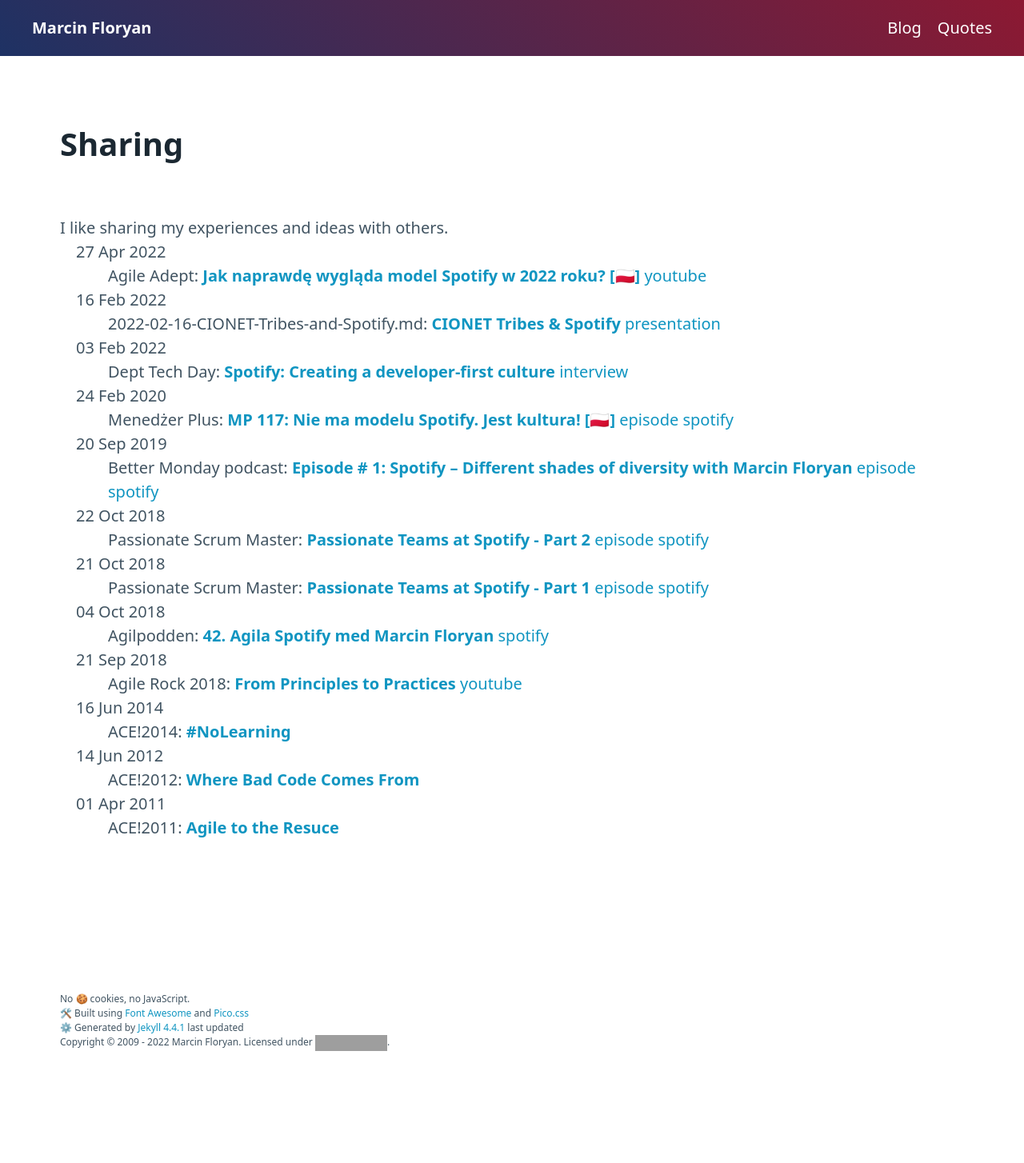
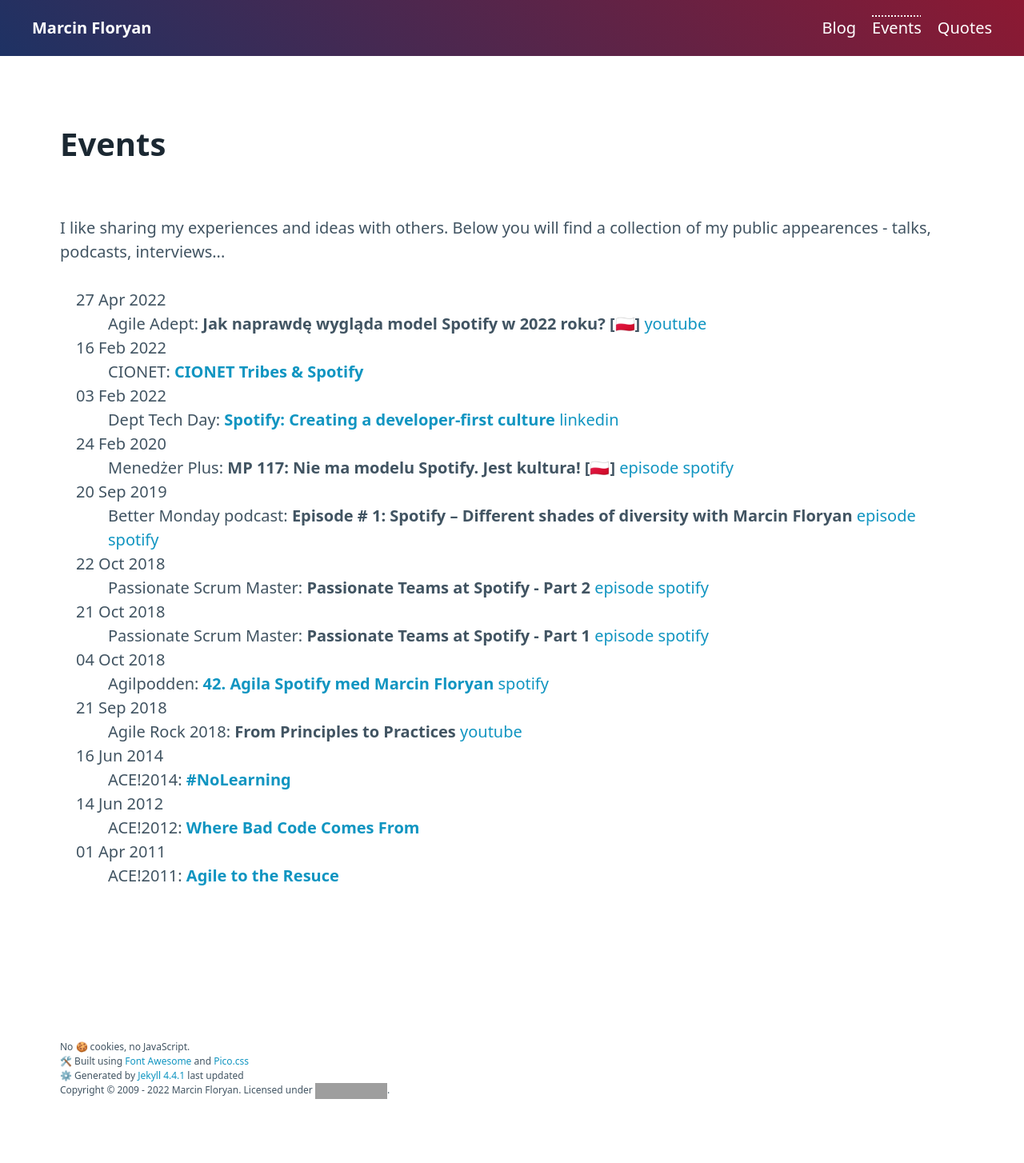
Before and after one commit to mfloryan/marcin.floryan.se, a Jekyll site: the page built from events.html, in a window 1280 px wide. Shown: the whole page at 80% size. Built offline with Jekyll 4.4.1, drawn with Linux system fonts in a browser that asks for light colours; before the commit the page ends 1394 px from its top, so only the background shows below that; grey boxes are pictures that could not be loaded.

Commit message:
Events going live

```diff
--- a/_data/nav.yaml
+++ b/_data/nav.yaml
@@ -1,4 +1,6 @@
 - name: Blog
   link: /blog/
+- name: Events
+  link: /events/
 - name: Quotes
-  link: /quotes
+  link: /quotes.html
--- a/events.html
+++ b/events.html
@@ -1,23 +1,30 @@
 ---
 layout: default
-title: Sharing
+title: Public appearences
+permalink: /events/
 ---
-<h1>Sharing</h1>
-I like sharing my experiences and ideas with others.
+<h1>Events</h1>
 
-<dl>
+<p>I like sharing my experiences and ideas with others. Below you will find a collection of my public appearences - talks, podcasts, interviews...</p>
+
+<dl class="events">
 {% for event in site.events reversed %}
   {% assign content = event.content | strip_newlines %}
   <dt class="{{ event.type }}">{{ event.date | date_to_string }}</dt>
   <dd>
-    {{ event.name }}: <a href="{{event.link}}" target="_blank"><b>{{ event.title }}</b></a>
+    {{ event.name }}:
+    {% if content != empty %}<a href="{{event.url}}"><b>{{ event.title }}</b></a>
+    {% elsif event.link %} <a href="{{event.link}}" target="_blank"><b>{{ event.title }}</b></a>
+    {% else %} <b>{{ event.title }}</b>
+    {% endif %}
+
     {% if event.links %}
     {% for link in event.links %}
     <a href="{{link.link}}" target="_blank" class="{{link.type}}">{{link.type}}</a>
     {% endfor %}
     {% endif %}
 
-    {% unless content == empty %} <a href="{{ event.url }}">{{ event.type }}</a> {% endunless %}
+    <!-- {% unless content == empty %} <a href="{{ event.url }}">{{ event.type }}</a> {% endunless %} -->
   </dd>
 
 {% endfor %}
```
Also changed, not shown: _events/2022-02-03-dept-tech-day.md (+6 -2 lines), _events/2022-02-16-CIONET-Tribes-and-Spotify.md (+5 -1 lines), _events/2022-04-27-Agile-Adept.md (+0 -1 lines), index.html (+10 -1 lines), assets/images/2022/02/dept-techday-spotify.png (added).
